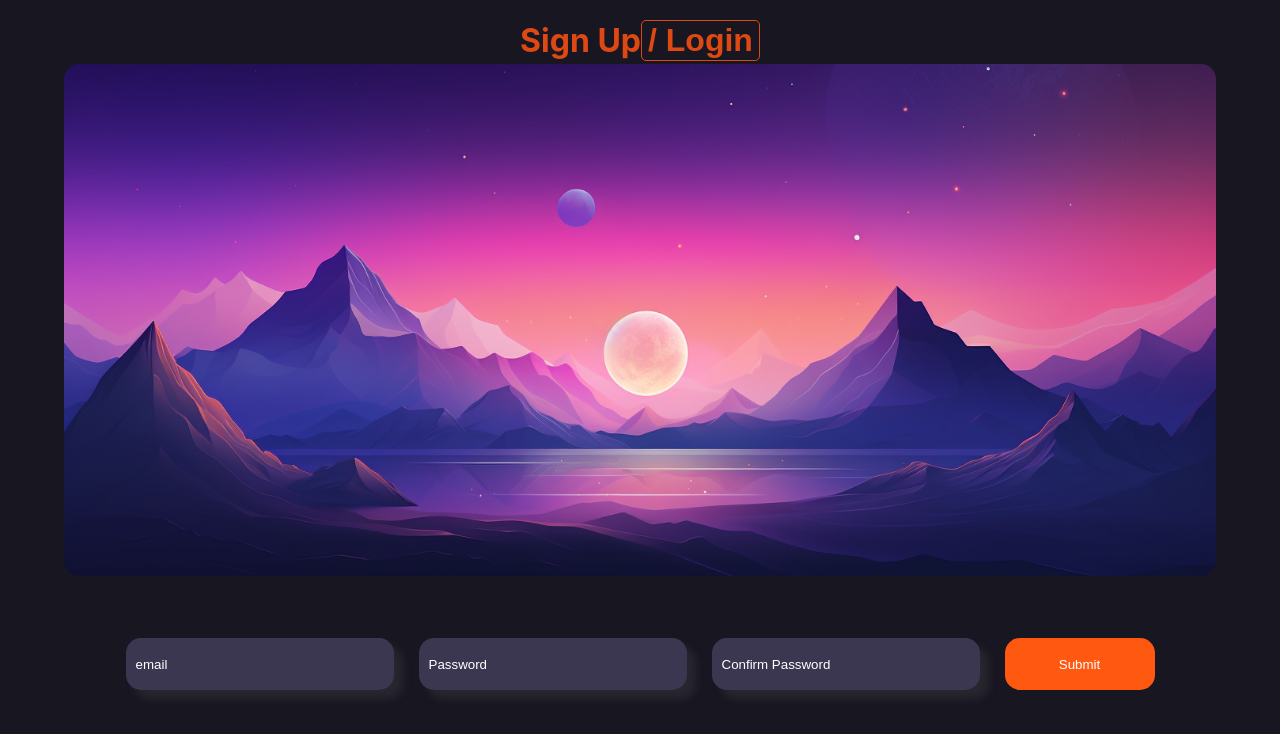
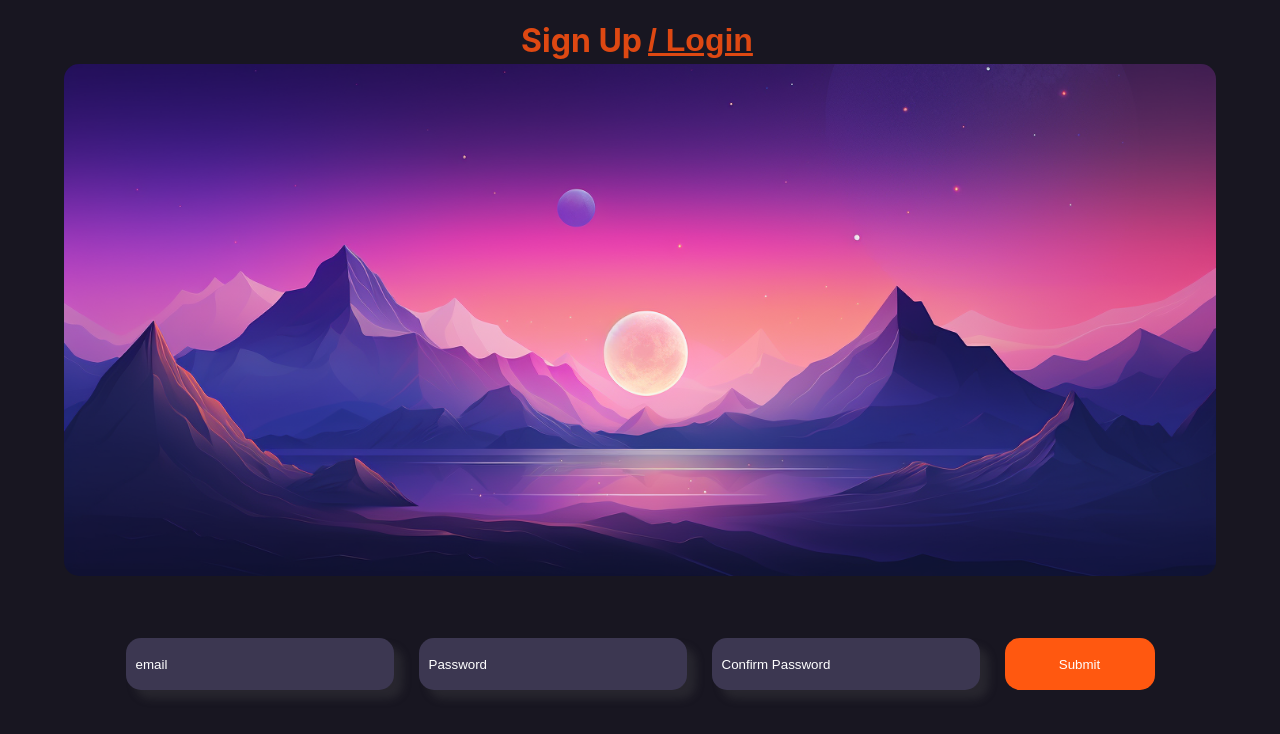
Before and after one commit to joppe2001/benkyo-test, a React (Create React App) app: page / in a window 1280 px wide. Shown: the top 734 px of the page. Built offline with nearby package versions, Linux system fonts and the light colour scheme; no server answers.

Commit message:
[maestro-joppe] changing login page

```diff
--- a/src/components/organisms/login/Login.module.scss
+++ b/src/components/organisms/login/Login.module.scss
@@ -11,13 +11,14 @@
 
 		button {
 			background-color: transparent;
-			border: 1px solid;
+			border: none;
 			border-radius: 5px;
 			color: rgb(222, 72, 18);
 			font-size: 2rem;
 			font-weight: bold;
 			cursor: pointer;
 			z-index: 999;
+			text-decoration: underline;
 		}
 	}
 
```
